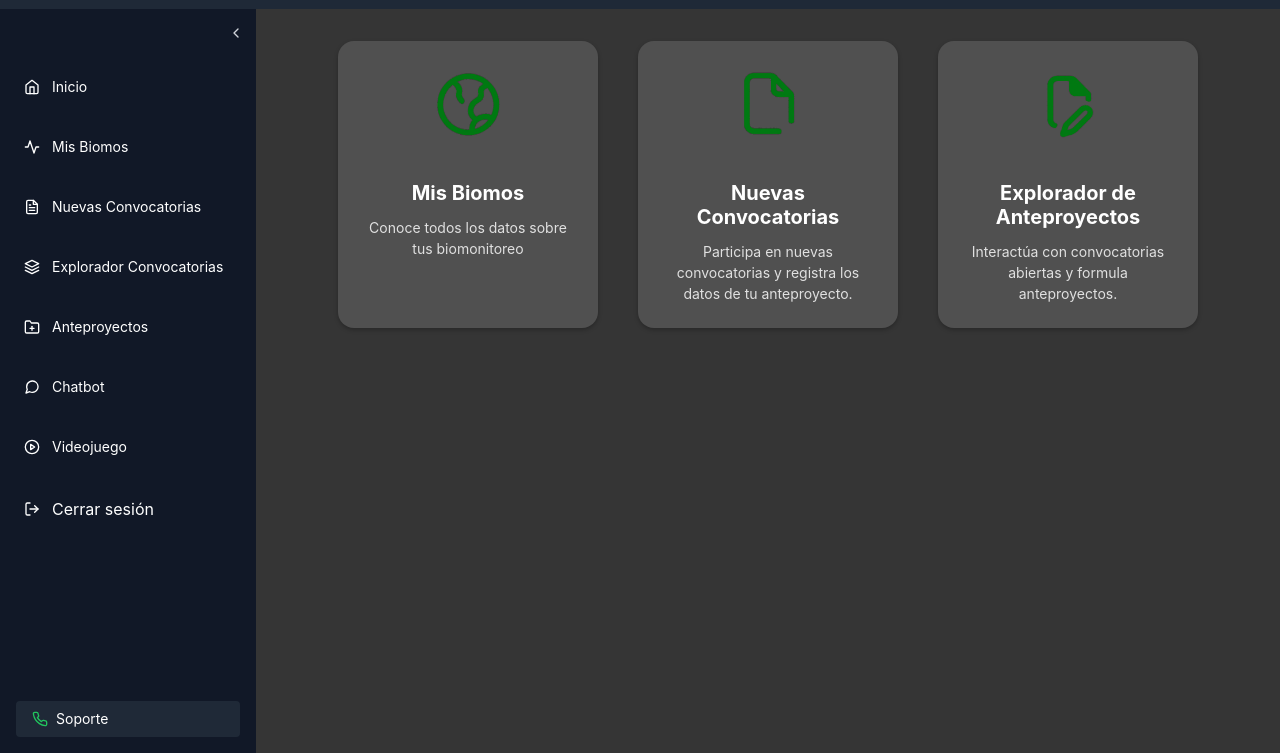
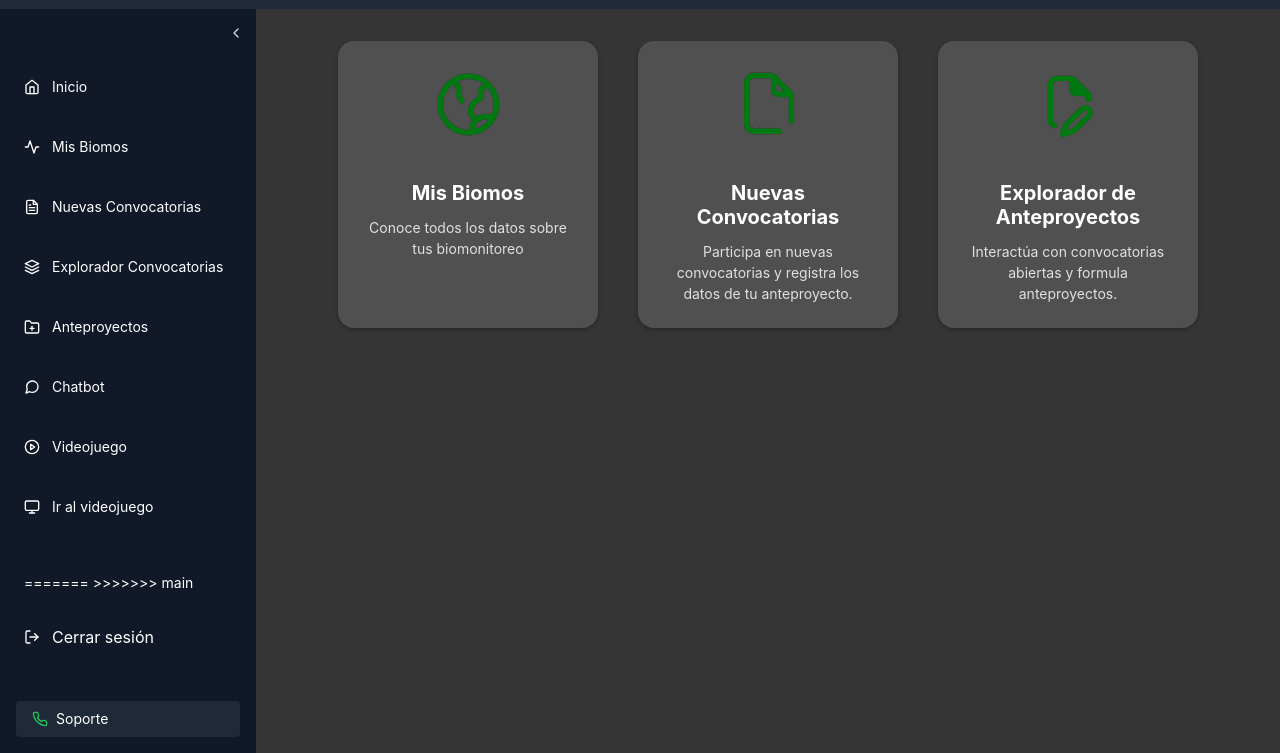
Before and after one commit to diegogarciagzz/VITANOVAJUNIO, a website: page FrontEnd/dashboard.html in a window 1280 px wide. Shown: the part 47-800 px from the top of the page. Drawn offline with nearby package versions, Linux system fonts and the light colour scheme.

Commit message:
Update dashboard.html

```diff
--- a/FrontEnd/dashboard.html
+++ b/FrontEnd/dashboard.html
@@ -168,6 +168,18 @@
           <i data-feather="play-circle" class="w-4 h-4"></i>
           <span class="sidebar-label">Videojuego</span>
         </a>
+
+        <a
+          href="juego.html"
+          class="flex items-center gap-3 hover:text-green-400 py-2">
+          <i data-feather="monitor" class="w-4 h-4"></i>
+          <span class="sidebar-label">Ir al videojuego</span>
+        </a>
+
+        <!-- ── links exclusivos super-admin ── -->
+        <div id="superLinks" class="flex flex-col gap-4"></div>
+=======
+>>>>>>> main
       </nav>
 
       <!-- Botón cerrar sesión -->
```
